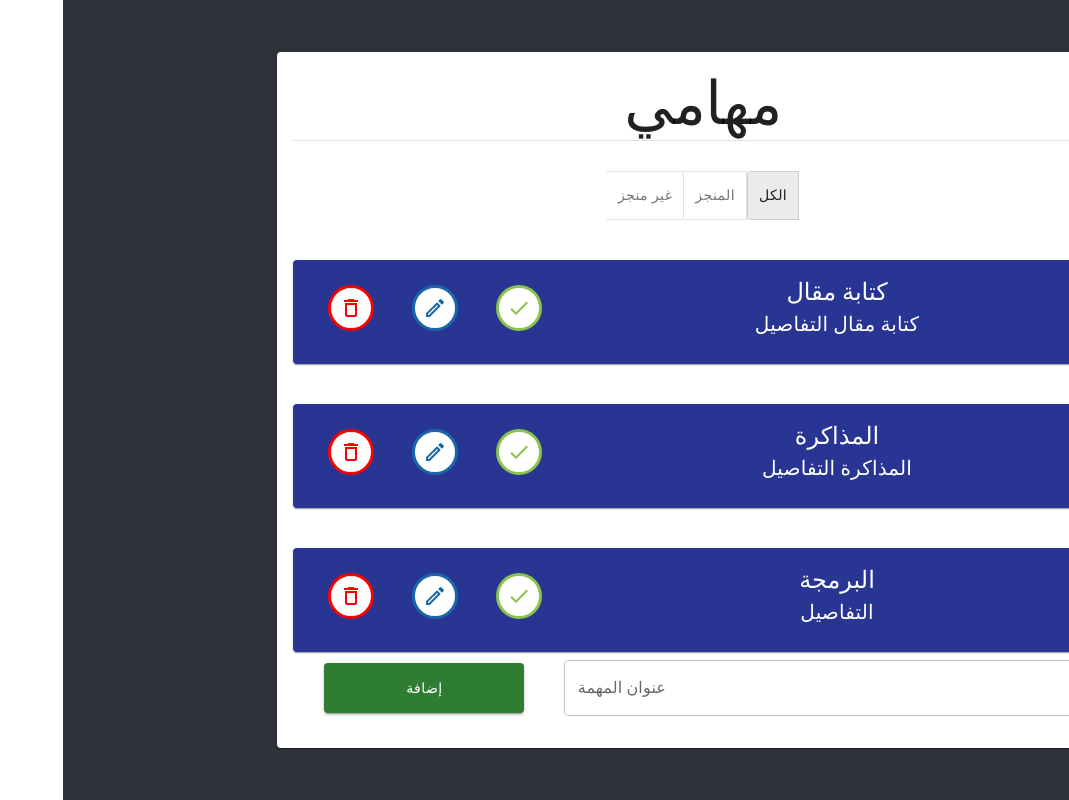
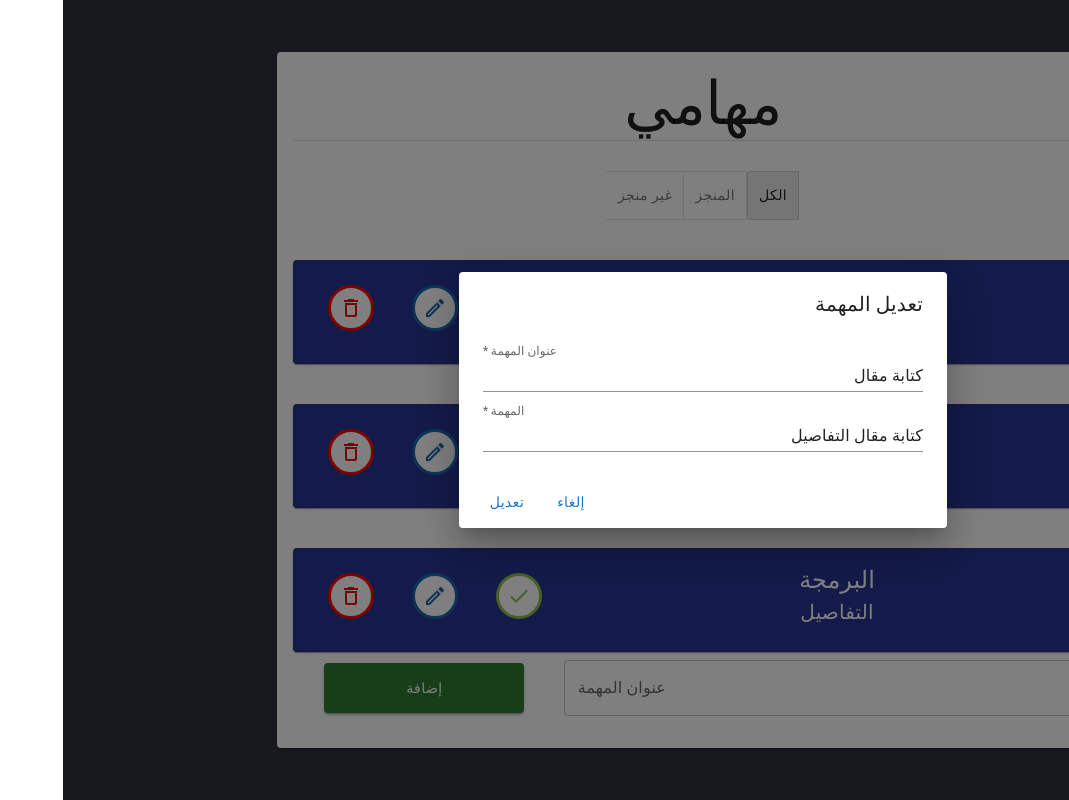
Before and after one commit to ahmed-mohammed-developer/todolist, a React (Create React App) app: page / in a window 1280 px wide. Both pictures are taken after a click on the button 372 px from the left and 307 px from the top of the page. Shown: the whole page, without its empty margins (211-1280 px from the left). Built offline with nearby package versions, Linux system fonts and the light colour scheme.

Commit message:
Add logic

```diff
--- a/src/App.js
+++ b/src/App.js
@@ -1,13 +1,39 @@
+import { useState } from 'react';
 import './App.css';
-import React, { useState } from 'react';
 import TodoList from './components/TodoList';
+import { TodosContext } from './components/context/TodosContext';
+import { v4 as uuidv4 } from 'uuid';
 
 
 
+const intiotodos = [
+  {
+    id: uuidv4(),
+    title: "كتابة مقال",
+    des: "كتابة مقال التفاصيل",
+    isCompleted: false
+  },
+  {
+    id: uuidv4(),
+    title: "المذاكرة",
+    des: "المذاكرة التفاصيل",
+    isCompleted: false
+  },
+  {
+    id: uuidv4(),
+    title: "البرمجة ",
+    des: "التفاصيل",
+    isCompleted: false
+  }
+]
 function App() {
+  const [todos, setTodos] = useState(intiotodos)
+
   return (
     <div className="App">
-    <TodoList />
+      <TodosContext.Provider value={{todos, setTodos}}>
+      <TodoList />
+      </TodosContext.Provider>
     </div>
   );
 }
--- a/src/components/Todo.js
+++ b/src/components/Todo.js
@@ -8,29 +8,146 @@ import CheckIcon from '@mui/icons-material/Check';
 import IconButton from '@mui/material/IconButton';
 import ModeEditOutlineOutlinedIcon from '@mui/icons-material/ModeEditOutlineOutlined';
 import DeleteOutlineOutlinedIcon from '@mui/icons-material/DeleteOutlineOutlined';
+import {  useContext, useState } from 'react';
+import { TodosContext } from './context/TodosContext';
+import Button from '@mui/material/Button';
+import Dialog from '@mui/material/Dialog';
+import DialogActions from '@mui/material/DialogActions';
+import DialogContent from '@mui/material/DialogContent';
+import DialogContentText from '@mui/material/DialogContentText';
+import DialogTitle from '@mui/material/DialogTitle';
+import TextField from '@mui/material/TextField';
 
-export default function Todo({des , title}){
 
+
+export default function Todo({todo, handleCheckClick}){
+
+  const [showdelet, setShowdelet] = useState(false)
+  const [showUpdate, setShowUpdate] = useState(false)
+  const [updateTodo, setUupdateTodo] = useState({ title: todo.title, des: todo.des})
+  const {todos , setTodos} = useContext(TodosContext)
+
+  function handleDeletClick(){
+    setShowdelet(true)
+  }
+  function handleUpdateClick(){
+    setShowUpdate(true)
+  }
+  function handleClose(){
+    setShowdelet(false)
+  }
+  function handleUpdateClose(){
+    setShowUpdate(false)
+  }
+
+  function handleDeletConfrim(){
+    setTodos(todos.filter(w => w.id !== todo.id)) ;
+  }
+  function handleUpdateConfrim(){
+    const updatedTodoss = todos.map((e) => {
+      if (e.id === todo.id){
+        return {...e, title: updateTodo.title, des: updateTodo.des}
+      } else {
+        return e
+      }
+    })
+    setTodos(updatedTodoss)
+    setShowUpdate(false)
+  }
+
+  function handleCheckClickicon(){
+    const updataIscomplet = todos.map((e) => {
+      if (e.id === todo.id){
+        e.isCompleted = !e.isCompleted
+      }
+      return e
+    })
+    setTodos(updataIscomplet)
+  }
     return(
         <>
-            <Card sx={{ minWidth: 275, background: "#283593" , color: "#ffffff", marginTop: 5}}>
+        {/* Delet Pope */}
+      <Dialog
+        onClose={handleClose}
+        open={showdelet}
+        aria-labelledby="alert-dialog-title"
+        aria-describedby="alert-dialog-description"
+      >
+        <DialogTitle id="alert-dialog-title">
+          {"هل تريد الحذف؟"}
+        </DialogTitle>
+        <DialogContent>
+          <DialogContentText id="alert-dialog-description">
+            عند الحذف لا يمكنك التراجع
+          </DialogContentText>
+        </DialogContent>
+        <DialogActions>
+          <Button onClick={handleClose}>إلغاء</Button>
+          <Button onClick={handleDeletConfrim}>
+            موافق
+          </Button>
+        </DialogActions>
+      </Dialog>
+      <Dialog
+        open={showUpdate}
+        onClose={handleUpdateClose}
+      >
+        <DialogTitle>تعديل المهمة</DialogTitle>
+        <DialogContent>
+          <TextField
+            autoFocus
+            required
+            margin="dense"
+            id="name"
+            name="email"
+            label="عنوان المهمة"
+            fullWidth
+            variant="standard"
+            value={updateTodo.title}
+            onChange={(e) => {
+              setUupdateTodo({...updateTodo, title: e.target.value})
+            }}
+          />
+           <TextField
+            autoFocus
+            required
+            margin="dense"
+            id="name"
+            name="email"
+            label=" المهمة"
+            fullWidth
+            variant="standard"
+            value={updateTodo.des}
+            onChange={(e) => {
+              setUupdateTodo({...updateTodo, des: e.target.value})
+            }}
+          />
+        </DialogContent>
+        <DialogActions>
+          <Button onClick={handleUpdateClose}>إلغاء</Button>
+          <Button onClick={handleUpdateConfrim}>تعديل</Button>
+        </DialogActions>
+      </Dialog>
+        {/* Delet Pope */}
+          <Card sx={{ minWidth: 275, background: "#283593" , color: "#ffffff", marginTop: 5}}>
         <CardContent>
         <Box sx={{ flexGrow: 1 }}>
       <Grid container spacing={2}>
         <Grid size={8}>
         <Typography variant="h5" component="div">
-         {title}
+         {todo.title}
         </Typography>
         <Typography variant="h6" component="div">
-        {des}
+        {todo.des}
         </Typography>
         </Grid>
         <Grid size={4} display="flex" justifyContent=" space-around" alignItems="center" >
         <IconButton
+        onClick={handleCheckClickicon}
         className='iconButton'
         aria-label="delete"
         style={{color: "#8bc34a",
-            background: "#fff",
+            background: todo.isCompleted ? "#8bc34c" : "#fff",
             border: "solid #8bc34c 3px"
         }}>
 
@@ -42,7 +159,9 @@ export default function Todo({des , title}){
         style={{color: "#1769aa",
             background: "#fff",
             border: "solid #1769aa 3px"
-        }}>
+        }}
+        onClick={handleUpdateClick}
+        >
 
         <ModeEditOutlineOutlinedIcon />
       </IconButton>
@@ -52,7 +171,9 @@ export default function Todo({des , title}){
         style={{color: "red",
             background: "#fff",
             border: "solid red 3px"
-        }}>
+        }}
+        onClick={handleDeletClick}
+        >
 
         <DeleteOutlineOutlinedIcon />
       </IconButton>
@@ -60,7 +181,7 @@ export default function Todo({des , title}){
       </Grid>
     </Box>
         </CardContent>
-    </Card>
+          </Card>
         </>
     )
 }
--- a/src/components/TodoList.js
+++ b/src/components/TodoList.js
@@ -14,39 +14,20 @@ import Box from '@mui/material/Box';
 import Stack from '@mui/material/Stack';
 import Button from '@mui/material/Button';
 import { v4 as uuidv4 } from 'uuid';
-import { useState } from 'react';
+import { useState, useContext } from 'react';
+import { TodosContext } from './context/TodosContext';
 
 
 
-const intiotodos = [
-  {
-    id: uuidv4(),
-    title: "كتابة مقال",
-    des: "كتابة مقال التفاصيل",
-    isCompleted: false
-  },
-  {
-    id: uuidv4(),
-    title: "المذاكرة",
-    des: "المذاكرة التفاصيل",
-    isCompleted: false
-  },
-  {
-    id: uuidv4(),
-    title: "البرمجة ",
-    des: "التفاصيل",
-    isCompleted: false
-  }
-]
 
 
 
 export default function TodoList(){
+  const {todos , setTodos} = useContext(TodosContext)
 
-  const [todos, setTodos] = useState(intiotodos)
   const [titleInput, setTitleInput] = useState("")
   const todoJsx = todos.map((t) => {
-    return <Todo key={t.id} title={t.title} des={t.des}/>
+    return <Todo key={t.id} todo={t} />
   })
   function handleAddClick(){
     const newTodo = {
--- /dev/null
+++ b/src/components/context/TodosContext.js
@@ -0,0 +1,3 @@
+import { createContext } from "react";
+
+export const TodosContext = createContext([])
```
